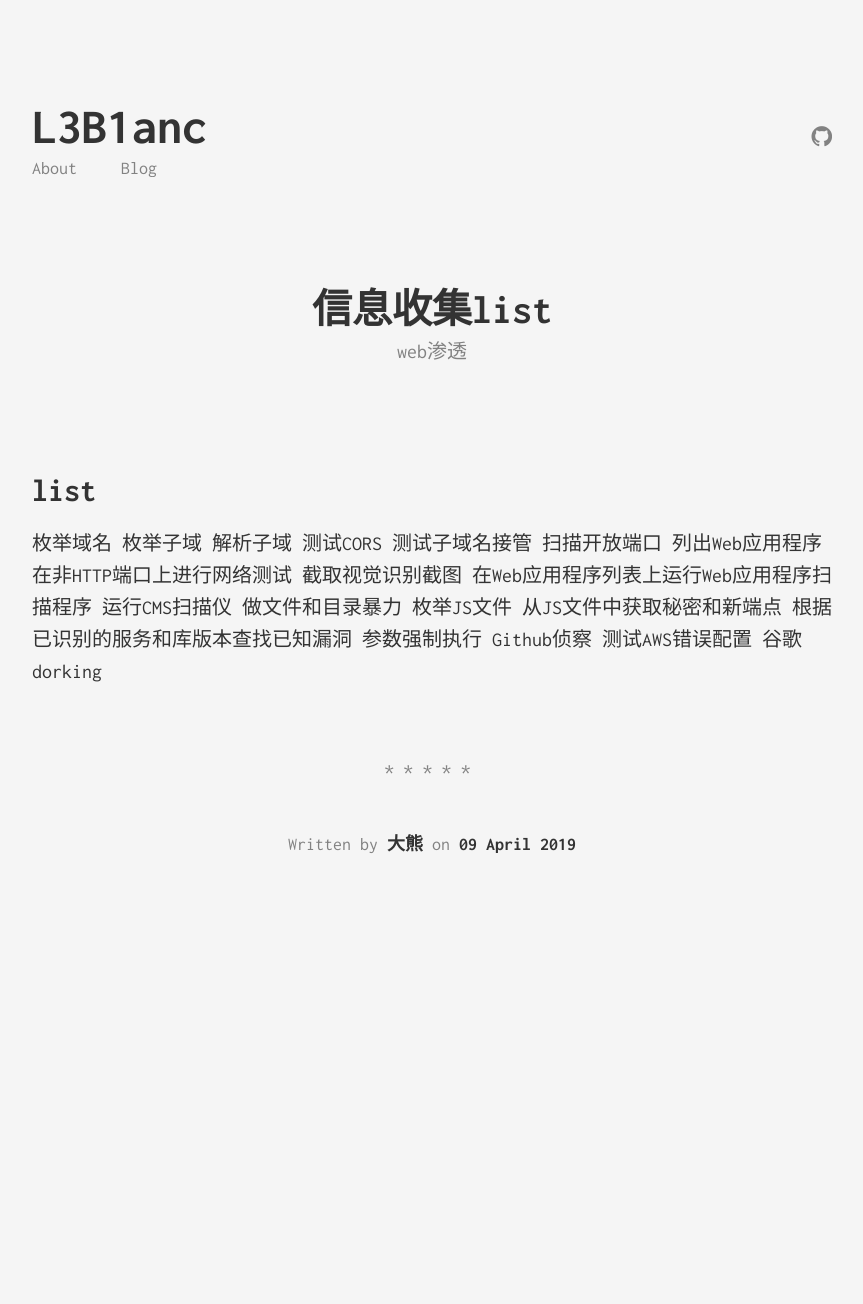
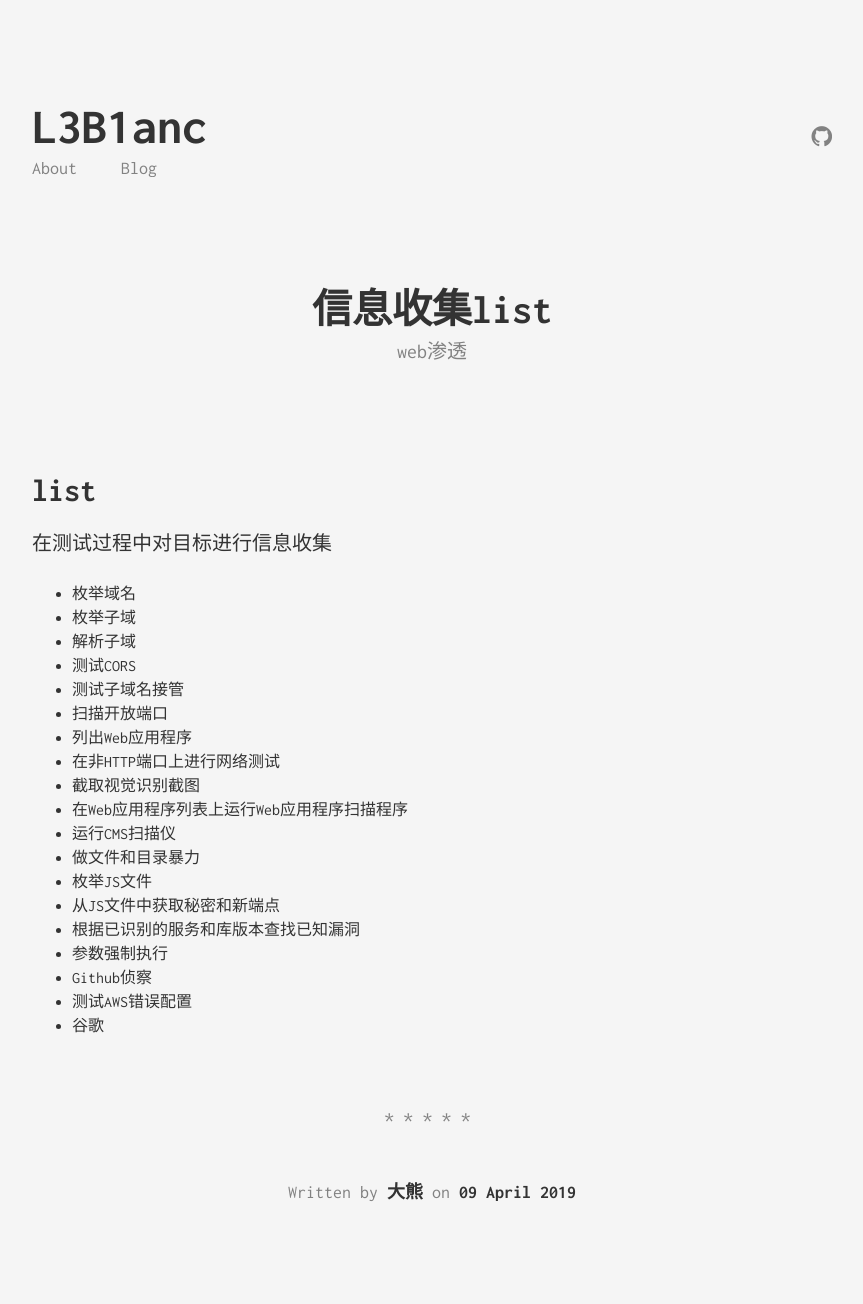
Before and after one commit to L3B1anc/L3B1anc.github.io, a Jekyll site: the page built from _posts/2019-04-09-信息收集list.markdown, in a window 1280 px wide. Shown: the whole page, without its empty margins (208-1071 px from the left). Built offline with Jekyll 4.4.1, drawn with Linux system fonts in a browser that asks for light colours; before the commit the page ends 956 px from its top, so only the background shows below that.

Commit message:
Update 2019-04-09-信息收集list.markdown

```diff
--- a/_posts/2019-04-09-信息收集list.markdown
+++ b/_posts/2019-04-09-信息收集list.markdown
@@ -7,22 +7,23 @@ categories: [pentest]
 ---
 
 # list
-枚举域名
-枚举子域
-解析子域
-测试CORS
-测试子域名接管
-扫描开放端口
-列出Web应用程序
-在非HTTP端口上进行网络测试
-截取视觉识别截图
-在Web应用程序列表上运行Web应用程序扫描程序
-运行CMS扫描仪
-做文件和目录暴力
-枚举JS文件
-从JS文件中获取秘密和新端点
-根据已识别的服务和库版本查找已知漏洞
-参数强制执行
-Github侦察
-测试AWS错误配置
-谷歌dorking
+在测试过程中对目标进行信息收集
+* 枚举域名
+* 枚举子域
+* 解析子域
+* 测试CORS
+* 测试子域名接管
+* 扫描开放端口
+* 列出Web应用程序
+* 在非HTTP端口上进行网络测试
+* 截取视觉识别截图
+* 在Web应用程序列表上运行Web应用程序扫描程序
+* 运行CMS扫描仪
+* 做文件和目录暴力
+* 枚举JS文件
+* 从JS文件中获取秘密和新端点
+* 根据已识别的服务和库版本查找已知漏洞
+* 参数强制执行
+* Github侦察
+* 测试AWS错误配置
+* 谷歌
```
